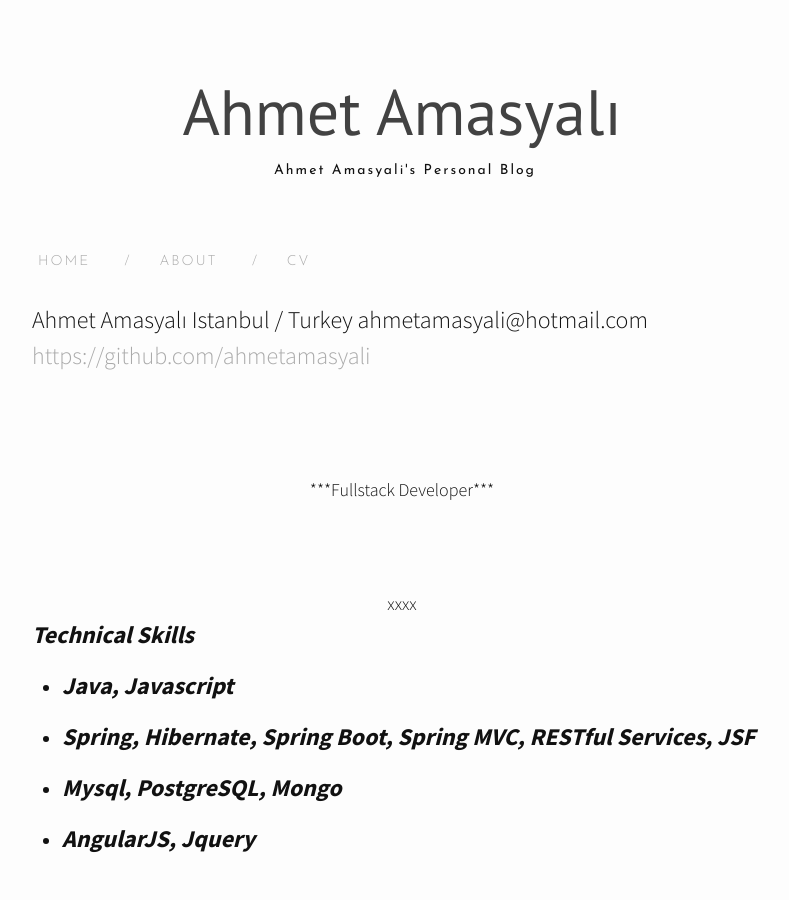
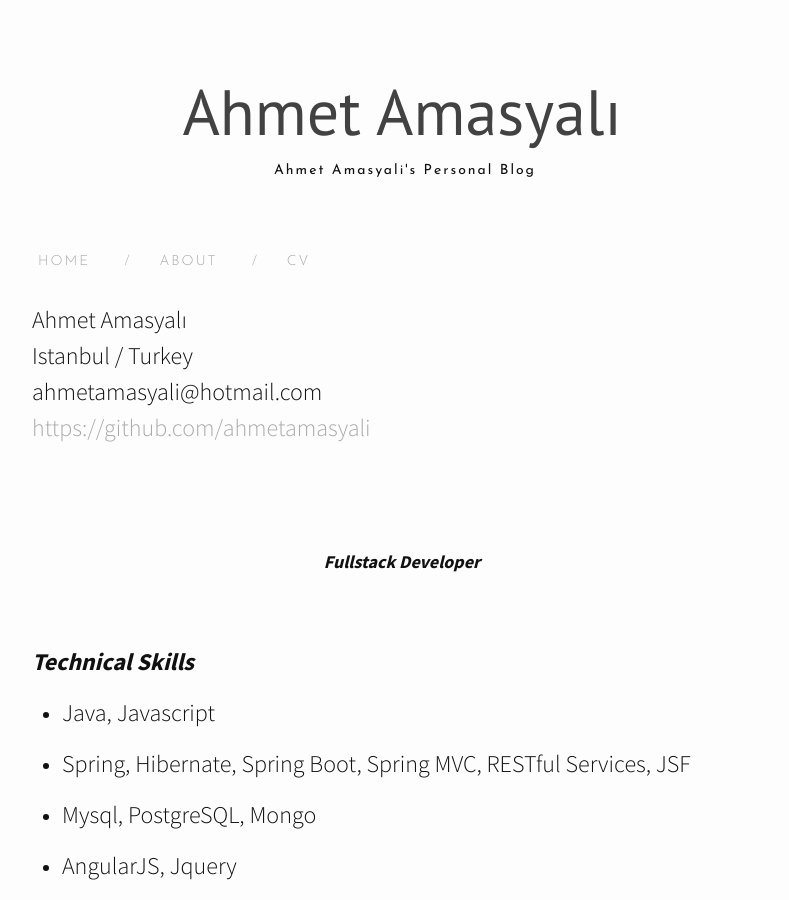
Before and after one commit to ahmetamasyali/blog.github.io, a Jekyll site: the page built from experiences.md, in a window 1280 px wide and 900 px high. Shown: the whole window, without its empty margins (238-1027 px from the left). Built offline with Jekyll 4.4.1, drawn with Linux system fonts in a browser that asks for light colours; nearby versions of some CDN libraries.

Commit message:
blog changes

```diff
--- a/experiences.md
+++ b/experiences.md
@@ -4,25 +4,24 @@ title: CV
 permalink: /experiences/
 category: "cv"
 ---
-Ahmet Amasyalı
-Istanbul / Turkey
-ahmetamasyali@hotmail.com
+Ahmet Amasyalı<br />
+Istanbul / Turkey <br />
+ahmetamasyali@hotmail.com <br />
 <a href="https://github.com/ahmetamasyali" class="external" target="_blank">https://github.com/ahmetamasyali</a>
 
 <br /><br />
-<center>***Fullstack Developer***</center>
+***<center>Fullstack Developer</center>***
 <br /><br />
-<center>xxxx</center>
 
 ***Technical Skills***
 
--   ***Java, Javascript***
+-   Java, Javascript
 
--   ***Spring, Hibernate, Spring Boot, Spring MVC, RESTful Services, JSF***
+-   Spring, Hibernate, Spring Boot, Spring MVC, RESTful Services, JSF
 
--   ***Mysql, PostgreSQL, Mongo***
+-   Mysql, PostgreSQL, Mongo
 
--   ***AngularJS, Jquery***
+-   AngularJS, Jquery
 
 <br /><br />
 ***Professional Experiences***
```
